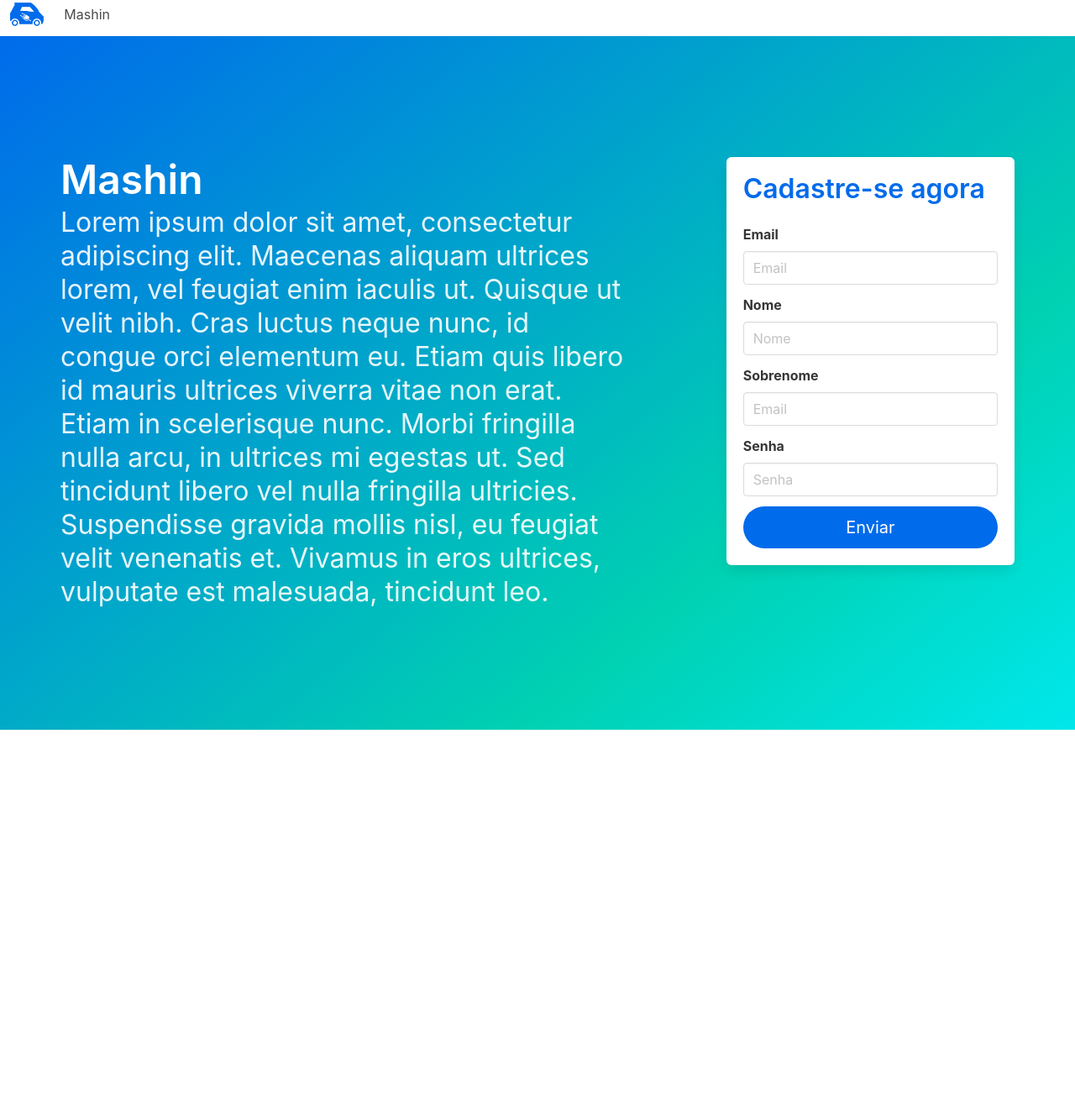
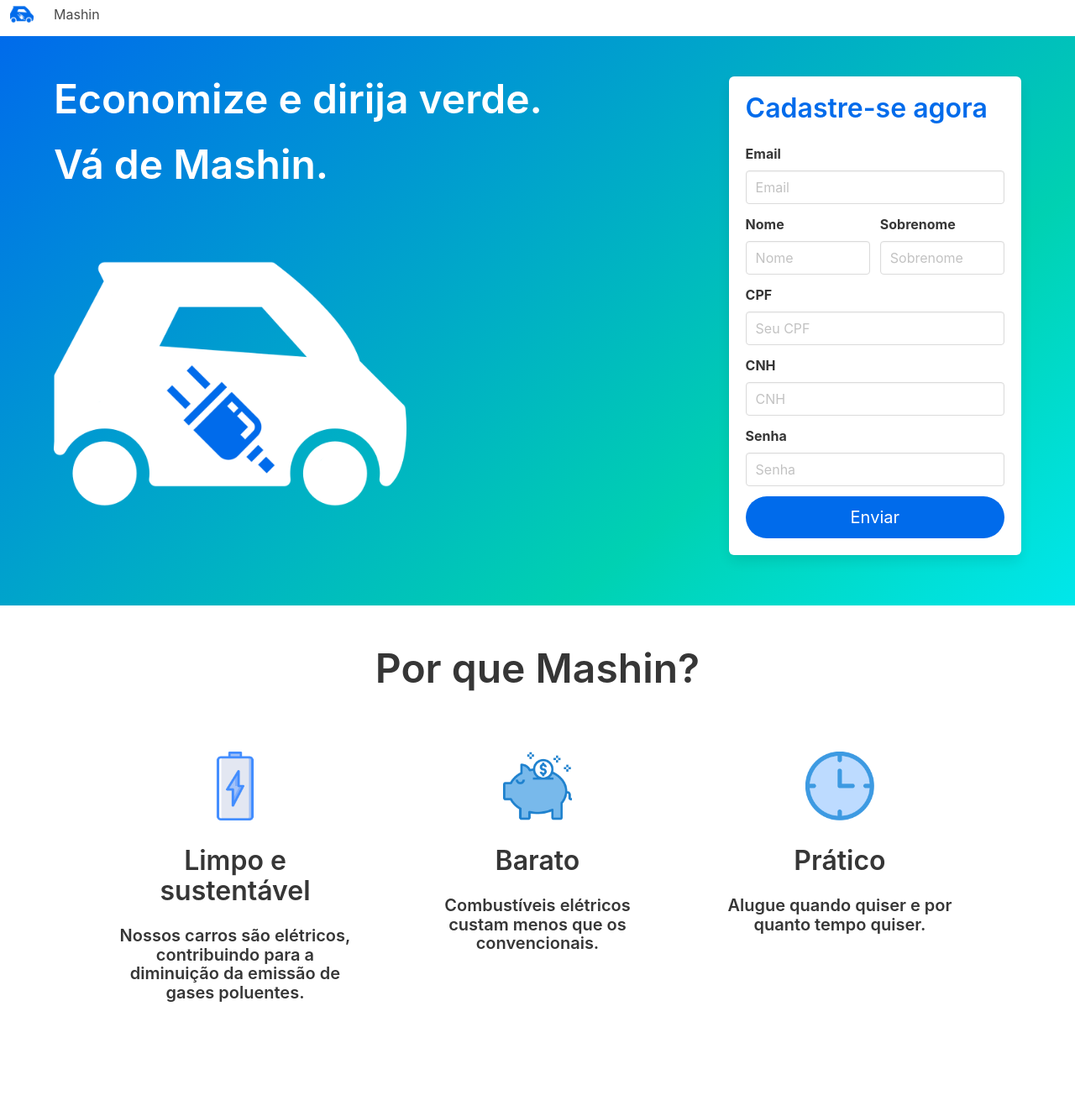
Before and after one commit to bmortella/mashin, a plain HTML site: page web/index.html in a window 1280 px wide. Shown: the part 9-1332 px from the top of the page at 84% size. Before the commit the page ends 878 px from the top, so only its background shows below. Drawn offline with nearby package versions, Linux system fonts and the light colour scheme.

Commit message:
Por que mashin

```diff
--- a/web/index.html
+++ b/web/index.html
@@ -13,7 +13,7 @@
     <nav class="navbar" role="navigation" aria-label="main navigation">
       <div class="navbar-brand">
         <a class="navbar-item" href="#">
-          <img src="images/small_logoazul.png" alt="">
+          <img src="images/logoazul.png" alt="">
         </a>
         <a class="navbar-item">
               Mashin
@@ -28,13 +28,15 @@
     </nav>
 
 
-    <section class="hero is-primary is-medium is-bold">
+    <section class="hero is-primary is-bold">
       <div class="hero-body">
         <div class="container">
           <div class="columns">
             <div class="column is-three-fifths">
-              <h1 class="title is-1">Mashin</h1>
-              <h1 class="subtitle is-3">Lorem ipsum dolor sit amet, consectetur adipiscing elit. Maecenas aliquam ultrices lorem, vel feugiat enim iaculis ut. Quisque ut velit nibh. Cras luctus neque nunc, id congue orci elementum eu. Etiam quis libero id mauris ultrices viverra vitae non erat. Etiam in scelerisque nunc. Morbi fringilla nulla arcu, in ultrices mi egestas ut. Sed tincidunt libero vel nulla fringilla ultricies. Suspendisse gravida mollis nisl, eu feugiat velit venenatis et. Vivamus in eros ultrices, vulputate est malesuada, tincidunt leo. </h1>
+<!--              <h1 class="title is-1">Mashin</h1>-->
+              <h1 class="title is-1">Economize e dirija verde.</h1>
+              <h1 class="title is-1">Vá de Mashin.</h1>
+              <img src="images/logobranco.png" width="420" height="128">
             </div>
             <div class="column is-offset-1">
               <div class="box">
@@ -46,16 +48,32 @@
                       <input class="input" type="text" placeholder="Email">
                     </div>
                   </div>
-                  <div class="field">
-                    <label class="label">Nome</label>
-                    <div class="control">
-                      <input class="input" type="text" placeholder="Nome">
+                  <div class="field is-horizontal">
+                    <div class="field-body">
+                      <div class="field">
+                        <label class="label">Nome</label>
+                        <div class="control">
+                          <input class="input" type="text" placeholder="Nome">
+                        </div>
+                      </div>
+                      <div class="field">
+                        <label class="label">Sobrenome</label>
+                        <div class="control">
+                          <input class="input" type="text" placeholder="Sobrenome">
+                        </div>
+                      </div>
                     </div>
                   </div>
                   <div class="field">
-                    <label class="label">Sobrenome</label>
+                    <label class="label">CPF</label>
                     <div class="control">
-                      <input class="input" type="text" placeholder="Email">
+                      <input class="input" type="text" placeholder="Seu CPF">
+                    </div>
+                  </div>
+                  <div class="field">
+                    <label class="label">CNH</label>
+                    <div class="control">
+                      <input class="input" type="text" placeholder="CNH">
                     </div>
                   </div>
                   <div class="field">
@@ -77,7 +95,54 @@
       </div>
     </section>
 
-
+    <section class="hero">
+      <div class="hero-body">
+        <div class="container has-text-centered">
+          <h1 class="title is-1">Por que Mashin?</h1>
+          <div class="section columns">
+            <div class="column is-one-third">
+              <div class="card is-shadowless">
+                <div class="card-image">
+                  <img src="images/charging.png" width="82">
+                </div>
+                <div class="card-content">
+                  <h1 class="title is-3">Limpo e sustentável</h1>
+                  <div class="content">
+                    <h1 class="subtitle is-5">Nossos carros são elétricos, contribuindo para a diminuição da emissão de gases poluentes.</h1>
+                  </div>
+                </div>
+              </div>
+            </div>
+            <div class="column is-one-third">
+              <div class="card is-shadowless">
+                <div class="card-image">
+                  <img src="images/piggy-bank.png" width="82">
+                </div>
+                <div class="card-content">
+                  <h1 class="title is-3">Barato</h1>
+                  <div class="content">
+                    <h1 class="subtitle is-5">Combustíveis elétricos custam menos que os convencionais.</h1>
+                  </div>
+                </div>
+              </div>
+            </div>
+            <div class="column is-one-third">
+              <div class="card is-shadowless">
+                <div class="card-image">
+                  <img src="images/clock.png" width="82">
+                </div>
+                <div class="card-content">
+                  <h1 class="title is-3">Prático</h1>
+                  <div class="content">
+                    <h1 class="subtitle is-5">Alugue quando quiser e por quanto tempo quiser.</h1>
+                  </div>
+                </div>
+              </div>
+            </div>
+          </div>
+        </div>
+      </div>
+    </section>
 
     <script>
       document.addEventListener('DOMContentLoaded', () => {
```
Also changed, not shown: web/images/bulma.png (deleted), web/images/charging.png (added), web/images/clock.png (added), web/images/logoazul.png (added), web/images/logobranco.png (added), web/images/piggy-bank.png (added), web/images/small_logoazul.png (deleted).
